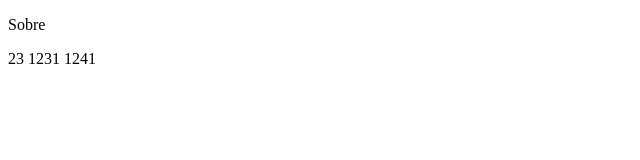
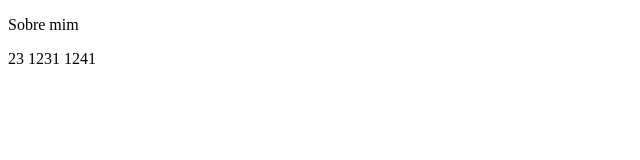
Before and after one commit to allc0de/github-master, a plain HTML site: page sobre.html in a window 1280 px wide. Shown: the full height of the page, 0-640 px from the left. Drawn offline with Linux system fonts and the light colour scheme.

```diff
--- a/sobre.html
+++ b/sobre.html
@@ -7,7 +7,7 @@
     <title>Document</title>
 </head>
 <body>
-    <p>Sobre</p>
+    <p>Sobre mim</p>
     <p>23 1231 1241</p>
 </body>
 </html>
```
